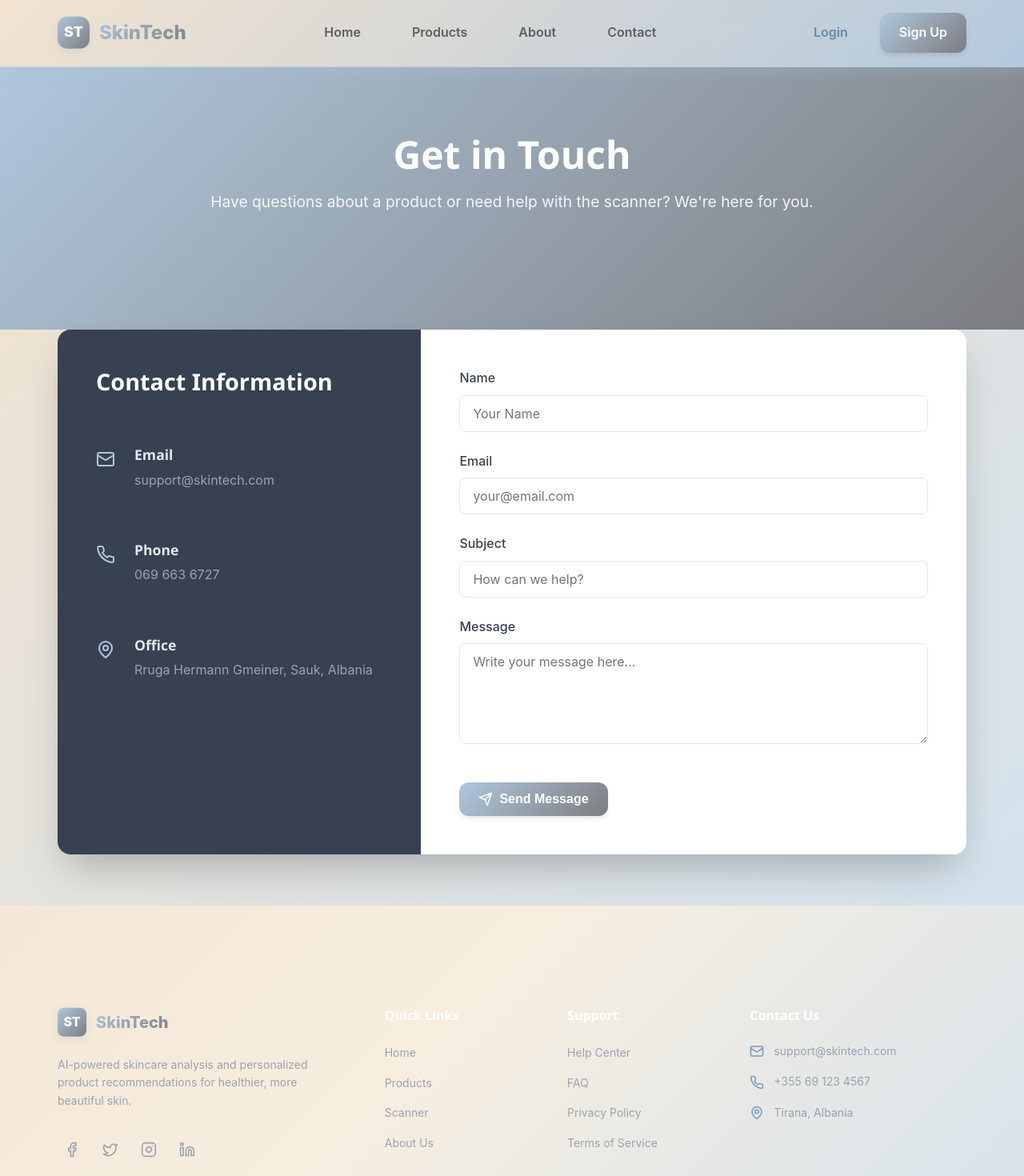
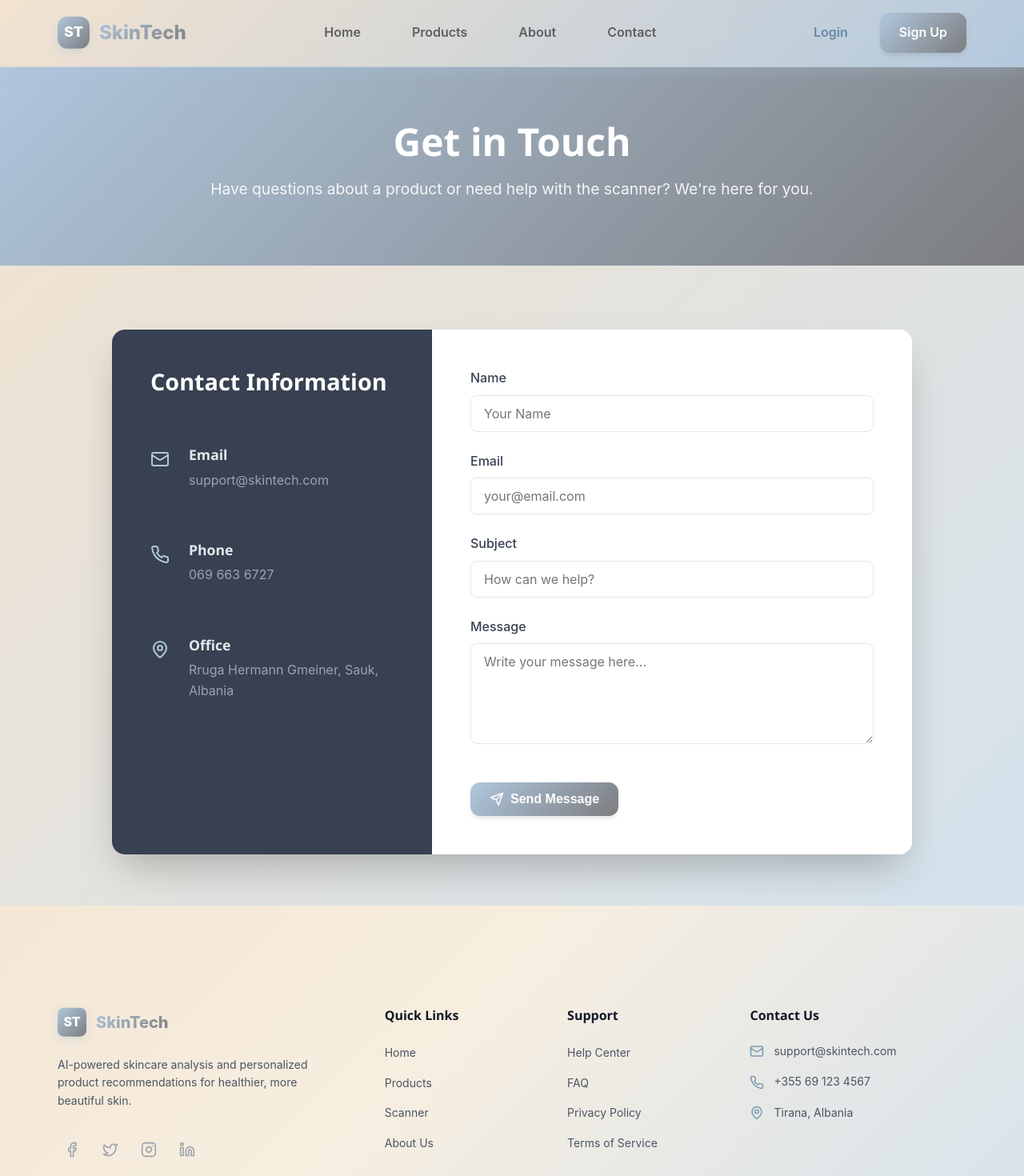
Before and after one commit to jorgit-peshtani/skintech, a React (Vite) app in the folder frontend/: page /contact in a window 1280 px wide. Shown: the top 1470 px of the page at 80% size. Built offline with nearby package versions, Linux system fonts and the light colour scheme; no server answers.

Commit message:
UI: Refine Contact page spacing and layout

```diff
--- a/frontend/src/components/Footer.css
+++ b/frontend/src/components/Footer.css
@@ -1,6 +1,6 @@
 .footer {
     background: var(--dark-bg);
-    color: var(--gray-300);
+    color: #4B5563;
     padding: 4rem 0 2rem;
     margin-top: 4rem;
 }
@@ -41,13 +41,13 @@
 .footer-logo .logo-text {
     font-size: 1.25rem;
     font-weight: 800;
-    color: white;
+    color: #111827;
 }
 
 .footer-description {
     font-size: 0.875rem;
     line-height: 1.6;
-    color: var(--gray-400);
+    color: #4B5563;
     margin-bottom: 1rem;
 }
 
@@ -77,7 +77,7 @@
 .footer-title {
     font-size: 1rem;
     font-weight: 700;
-    color: white;
+    color: #111827;
     margin-bottom: 0.5rem;
 }
 
@@ -90,7 +90,7 @@
 
 .footer-links a {
     font-size: 0.875rem;
-    color: var(--gray-400);
+    color: #4B5563;
     text-decoration: none;
     transition: color var(--transition-fast);
 }
@@ -111,7 +111,7 @@
     align-items: center;
     gap: 0.75rem;
     font-size: 0.875rem;
-    color: var(--gray-400);
+    color: #4B5563;
 }
 
 .footer-contact svg {
--- a/frontend/src/pages/Contact.css
+++ b/frontend/src/pages/Contact.css
@@ -6,7 +6,7 @@
 
 .contact-header {
     background: linear-gradient(135deg, #B0C7DD 0%, #7C7D80 100%);
-    padding: 5rem 0 8rem;
+    padding: 4rem 0;
     color: white;
     text-align: center;
 }
@@ -23,10 +23,20 @@
 }
 
 .contact-container {
-    margin-top: -5rem;
+    margin-top: 5rem !important;
+    margin-right: auto;
+    margin-left: auto;
+    margin-bottom: 3rem;
+    width: 100%;
+    max-width: 1200px;
+    padding: 0 1rem;
+    display: flex;
+    justify-content: center;
 }
 
 .contact-wrapper {
+    width: 100%;
+    max-width: 1000px;
     display: grid;
     grid-template-columns: 1fr 1.5fr;
     background: white;
```
